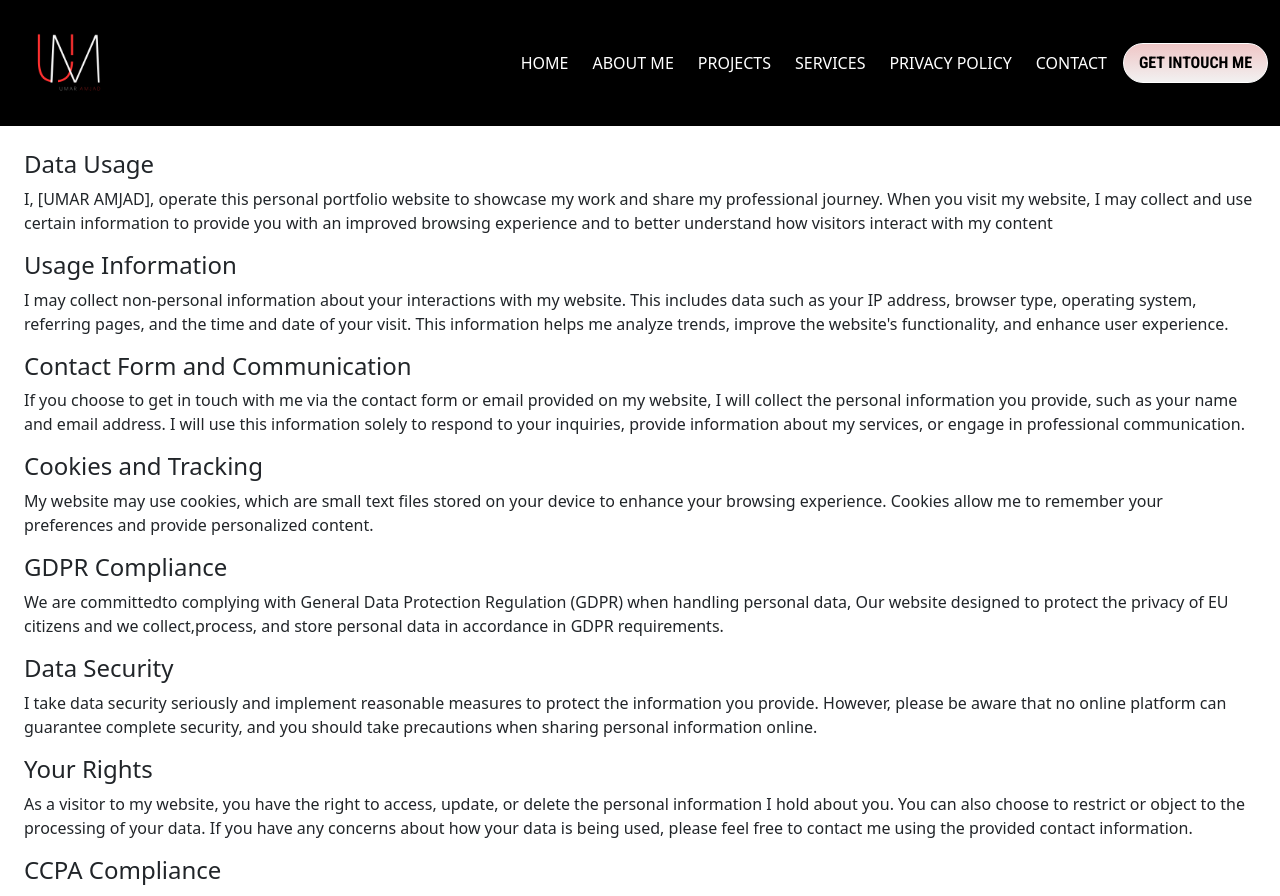
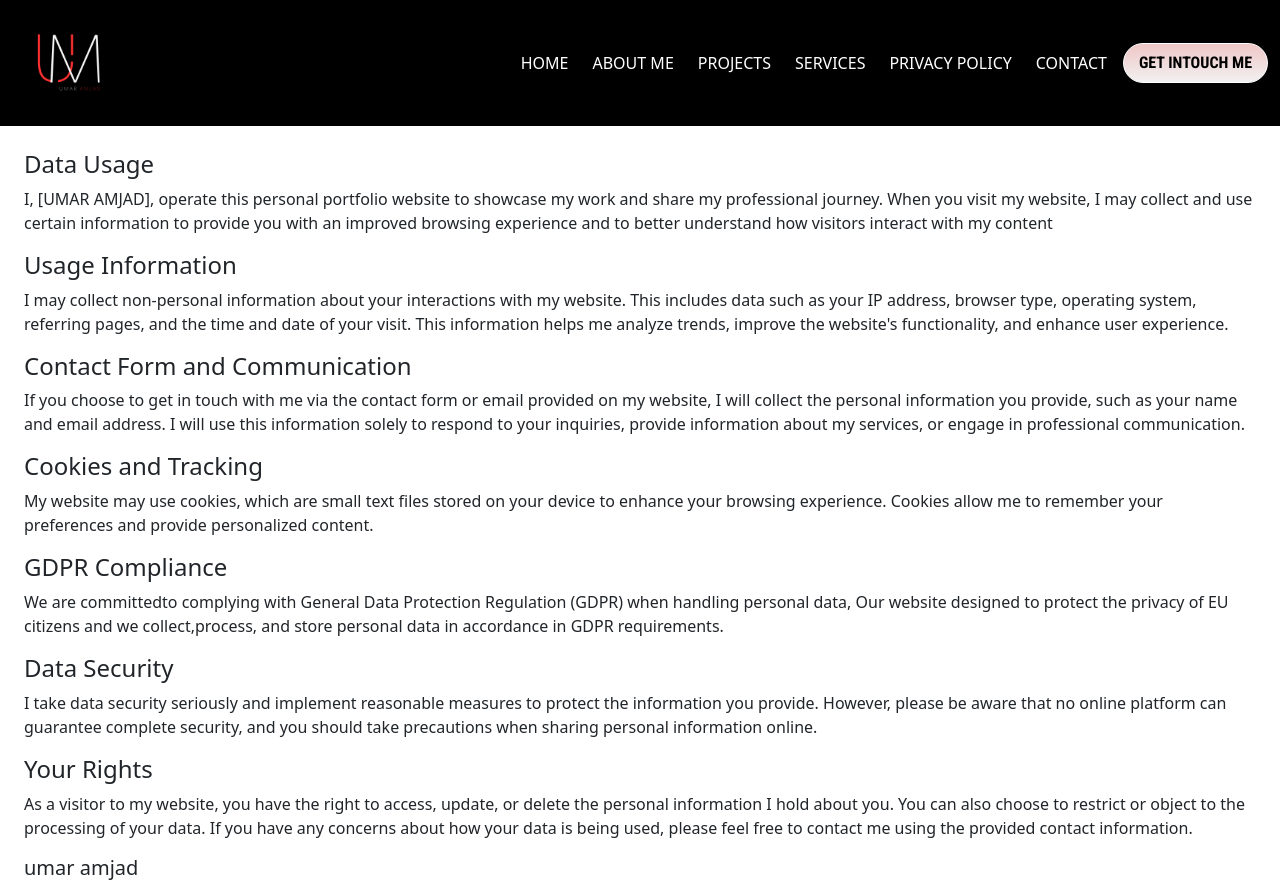
Before and after one commit to umaramjad111/portfolio, a React (Create React App) app: page /privacy in a window 1280 px wide. Shown: the top 896 px of the page. Built offline with nearby package versions, Linux system fonts and the light colour scheme.

Commit message:
commit 2

```diff
--- a/src/pages/privacypolicy.js
+++ b/src/pages/privacypolicy.js
@@ -19,11 +19,12 @@ export default function Privacypolicy() {
         <p>I take data security seriously and implement reasonable measures to protect the information you provide. However, please be aware that no online platform can guarantee complete security, and you should take precautions when sharing personal information online.</p>
         <h4 className='mt-3'>Your Rights</h4>
         <p>As a visitor to my website, you have the right to access, update, or delete the personal information I hold about you. You can also choose to restrict or object to the processing of your data. If you have any concerns about how your data is being used, please feel free to contact me using the provided contact information.</p>
-        <h4>CCPA Compliance</h4>
+        <h5>umar amjad</h5>
+        {/* <h4>CCPA Compliance</h4>
         <p>We are also committed to complying with California Consumer Privacy Act (CCPA) when handling
             personal data of California residents. Our website is designed to protect privacy of California
             residents and we collect, process, and store personal data in accordance with CCPA requirements.
-        </p>
+        </p> */}
         <h4 className='mt-3'>Policy Updates</h4>
         <p>I may update this privacy policy from time to time to reflect changes in my practices or to comply with legal requirements. The latest version of the privacy policy will be posted on this page, along with the date of the last update.</p>
     </div>
```
